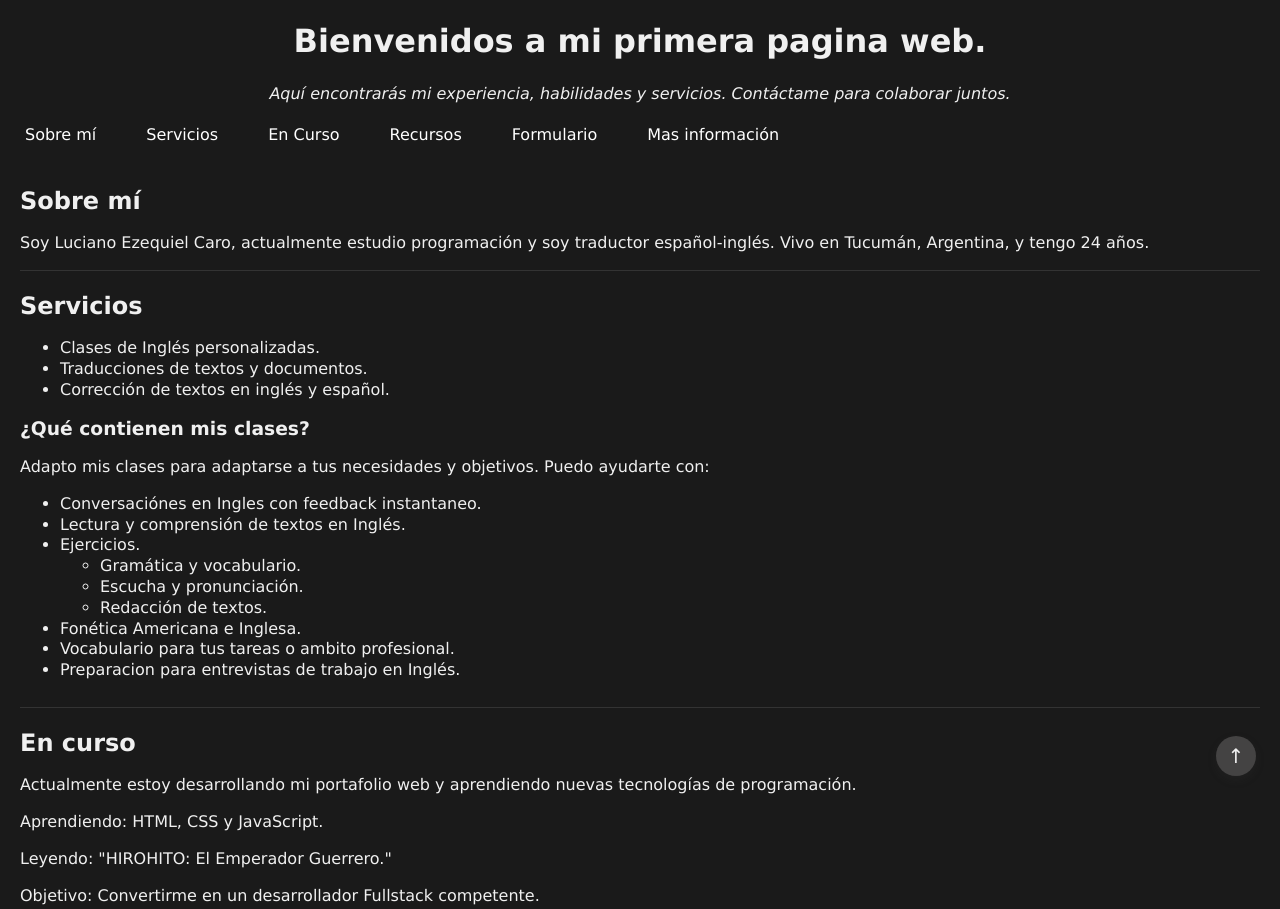
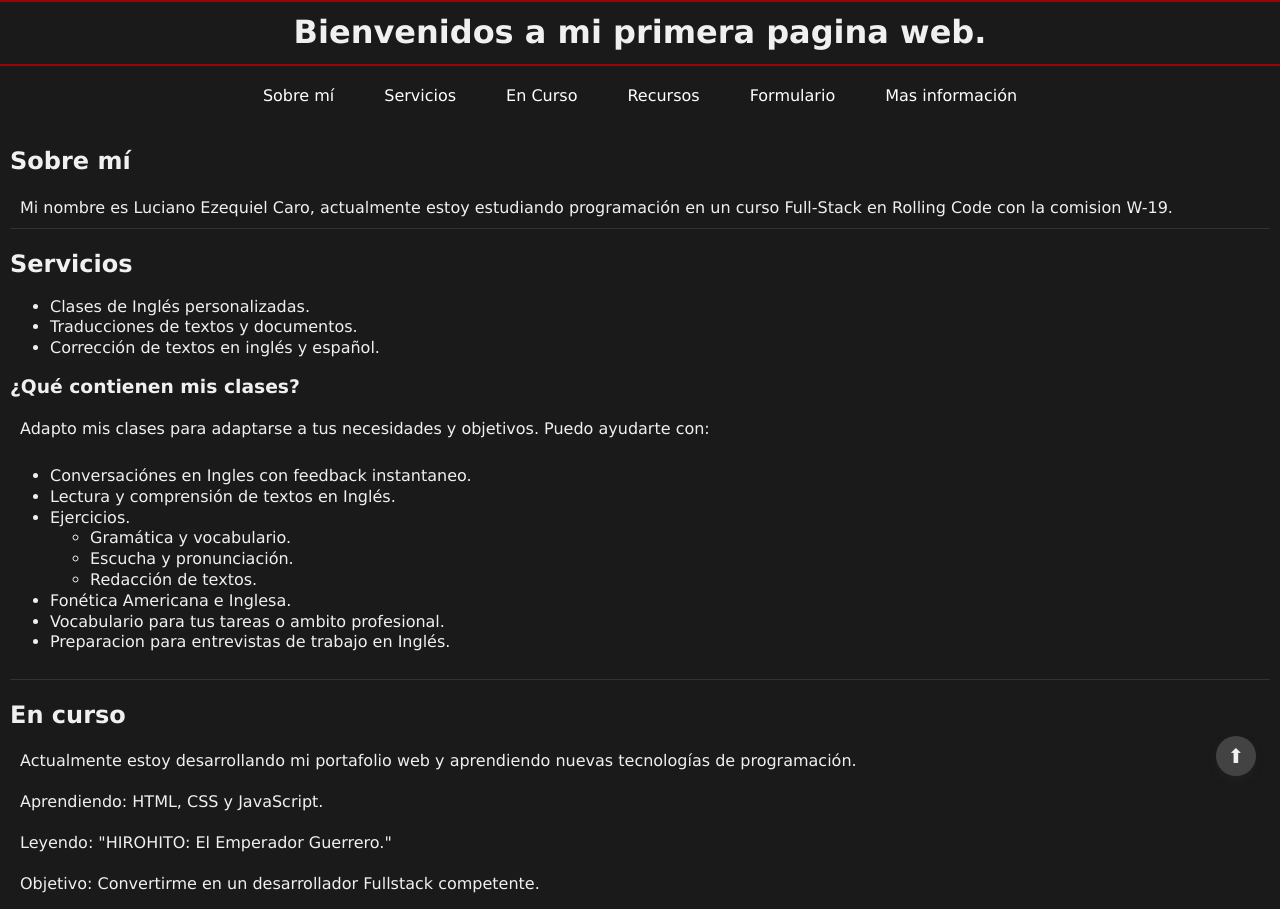
Before and after one commit to LECod3/mi-web, a plain HTML site: page index.html in a window 1280 px wide. Shown: the top 909 px of the page. Drawn offline with Linux system fonts and the light colour scheme.

Commit message:
fix: revision y cambio de estilos

```diff
--- a/css/index.css
+++ b/css/index.css
@@ -2,8 +2,38 @@ html {
     scroll-behavior: smooth;
 }
 
+body{
+    margin:0;
+    padding:0;
+}
+
+h1 {
+    margin:0px;
+    padding: 10px;
+    border-style: solid;
+    border-width: 2px 0px 2px 0px;
+    border-color: #960606;
+    text-align: center;
+}
+
+header {
+    padding:0px;
+    margin:0px;
+}
+
+p {
+    text-align: justify;
+    margin: 0px;
+    padding: 10px;
+}
+
+#ul1 {
+    display: flex;
+    flex-wrap: wrap ;
+    justify-content: center;
+}
+
 main {
-    margin: auto;
     padding: 10px;
 }
 
@@ -44,7 +74,7 @@ main {
 }
 
 #SobreMi {
-    padding: 0%;
+    padding: 0px;
 }
 
 body {
@@ -53,9 +83,6 @@ body {
     font-family: 'Verdana', sans-serif;
     font-size: 16px;
     line-height: 1.3;
-    margin: 0;
-    padding-left: 10px;
-    padding-right: 10px;
     box-sizing: border-box; /* Asegura que el padding no afecte al ancho total */;
     text-align: center; /* Centra el contenido */
     overflow-x: hidden; /* Evita el desbordamiento horizontal */
@@ -130,15 +157,14 @@ button:active {
    background: rgba(88, 87, 87, 0.95);
    backdrop-filter: blur(10px);
    border-radius: 20px;
-   padding: 20px;
-   box-shadow: 0 20px 40px rgba(231, 230, 230, 0.1);
-   width: 100%;
-   max-width: 500px;
+   margin: 1rem auto;
+   width: clamp(280px, 90vw, 600px);
+   max-width: fit-content;
+   padding: 1.5rem;
+   box-shadow: 0 20px 40px rgba(66, 65, 65, 0.1);
+   width: auto;
    transform: translateY(0);
    text-align: left;
-   margin: auto;
-   margin-top: 20px;
-   margin-bottom: 20px;
 }
 
 form {
@@ -147,14 +173,17 @@ form {
     gap: 20px;
     }
 
-textareay {
+textarea {
     display: block;
     margin-bottom: 8px;
     color: #333333; /* Color del texto de las etiquetas */
 }
 
 footer {
+    display:flex;
+    justify-content: center;
     text-align: center;
+    flex: center;
     padding: 10px 0;
     font-size: 14px;
     color: #888888; /* Texto de pie de página */
--- a/index.html
+++ b/index.html
@@ -16,26 +16,24 @@
 <body>
   <header>
     <a id="top"></a>
-    <a href="#top" class="to-top" aria-label="Ir al principio" title="Ir al principio">↑</a>
+    <a href="#top" class="to-top" aria-label="Ir al principio" title="Ir al principio">⬆</a>
     <h1>Bienvenidos a mi primera pagina web.</h1>
-    <p><em>Aquí encontrarás mi experiencia, habilidades y servicios. Contáctame para colaborar juntos.</em></p>
-    <nav id="navbar">
-    <ul>
+    <nav>
+      <ul id="ul1">
         <li><a href="#Sobremi">Sobre mí</a></li>
         <li><a href="#Servicios">Servicios</a></li>
         <li><a href="#EnCurso">En Curso</a></li>
         <li><a href="#Recursos">Recursos</a></li>
         <li><a href="#Formulario">Formulario</a></li>
         <li><a href="#MasInformacion">Mas información</a></li>
-    </ul>
-</nav>
+      </ul>
+    </nav>
   </header>
 
   <main>
     <section id="SobreMi">
       <h2>Sobre mí</h2>
-      <p> Soy Luciano Ezequiel Caro, actualmente estudio programación y soy traductor español-inglés. Vivo en Tucumán,
-        Argentina, y tengo 24 años.</p>
+      <p>Mi nombre es Luciano Ezequiel Caro, actualmente estoy estudiando programación en un curso Full-Stack en Rolling Code con la comision W-19.</p>
     </section>
 
     <section id="Servicios">
@@ -99,10 +97,12 @@
         <input type="email" id="email" name="_replyto" placeholder="email@dominio.com" required>
 
         <label for="subject">Asunto:</label>
-        <input type="text" id="subject" name="_subject" placeholder="Consulta sobre presupuesto, duda técnica, precios..." required>
+        <input type="text" id="subject" name="_subject"
+          placeholder="Consulta sobre presupuesto, duda técnica, precios..." required>
 
         <label for="message">Mensaje:</label>
-        <textarea id="message" name="message" rows="4" required style="resize: none;"placeholder= "Escribe aquí tu mensaje detalladamente." ></textarea>
+        <textarea id="message" name="message" rows="4" required style="resize: none;"
+          placeholder="Escribe aquí tu mensaje detalladamente."></textarea>
 
         <button type="submit">Enviar</button>
       </form>
```
Also changed, not shown: 2 other files.
